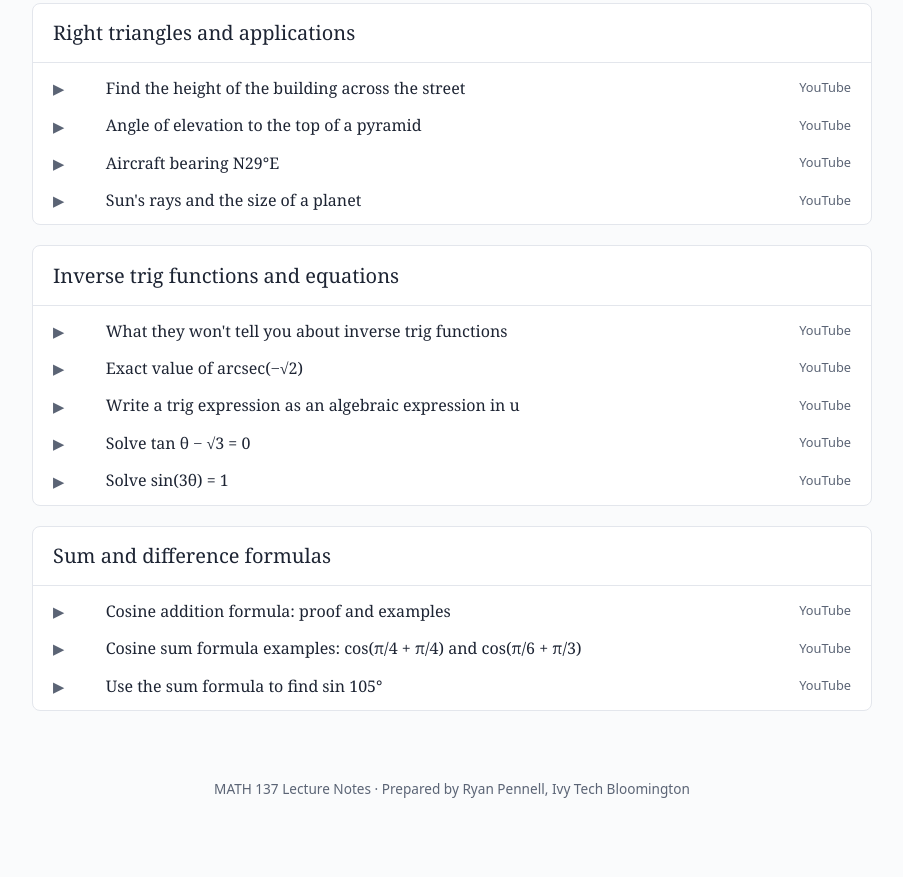
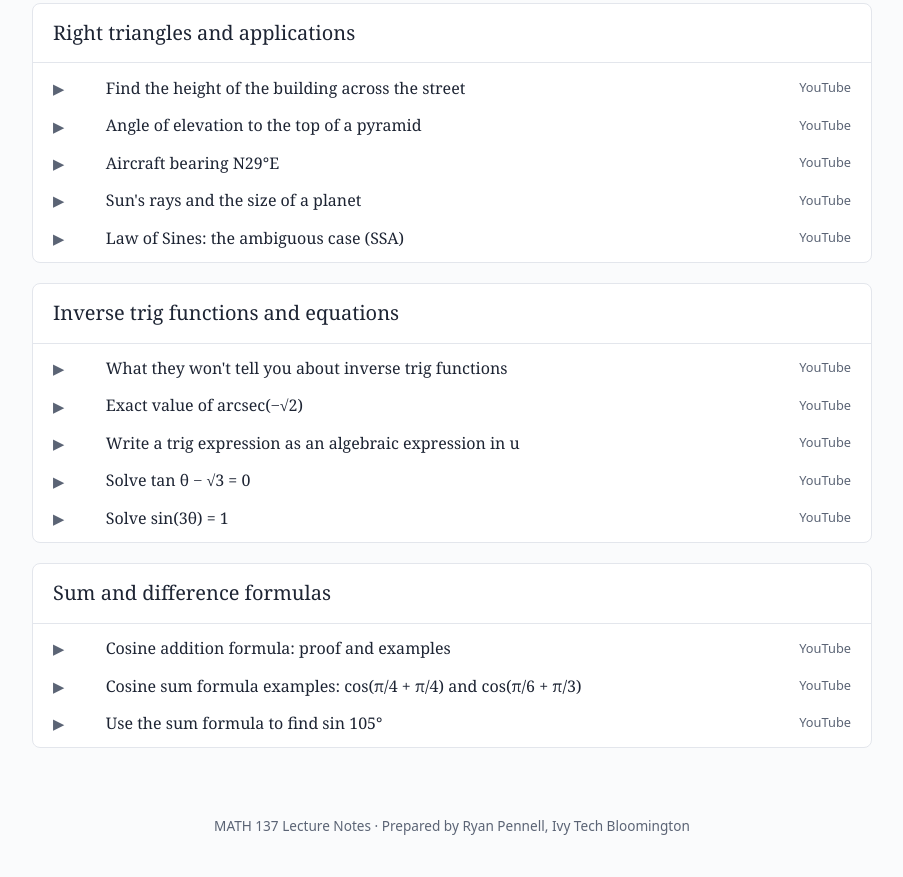
Before and after one commit to rpennell-math/math137-notes, a plain HTML site: page index.html in a window 1280 px wide. Shown: the part 4141-5018 px from the top of the page, without its empty margins (188-1091 px from the left). Before the commit the page ends 4980 px from the top, so only its background shows below. Drawn offline with Linux system fonts and the light colour scheme.

Commit message:
Add ambiguous case (SSA) video

```diff
--- a/index.html
+++ b/index.html
@@ -199,6 +199,7 @@
           <li><a href="https://www.youtube.com/watch?v=gLMDcGfLHcc" target="_blank" rel="noopener"><span class="sn">&#9654;</span><span class="st">Angle of elevation to the top of a pyramid</span><span class="pg">YouTube</span></a></li>
           <li><a href="https://www.youtube.com/watch?v=U9aCTgu51DA" target="_blank" rel="noopener"><span class="sn">&#9654;</span><span class="st">Aircraft bearing N29°E</span><span class="pg">YouTube</span></a></li>
           <li><a href="https://www.youtube.com/watch?v=Gk3M2J66DlQ" target="_blank" rel="noopener"><span class="sn">&#9654;</span><span class="st">Sun&#x27;s rays and the size of a planet</span><span class="pg">YouTube</span></a></li>
+          <li><a href="https://www.youtube.com/watch?v=rqgZKYJrElU" target="_blank" rel="noopener"><span class="sn">&#9654;</span><span class="st">Law of Sines: the ambiguous case (SSA)</span><span class="pg">YouTube</span></a></li>
         </ol>
       </section>
       <section class="chapter">
```
